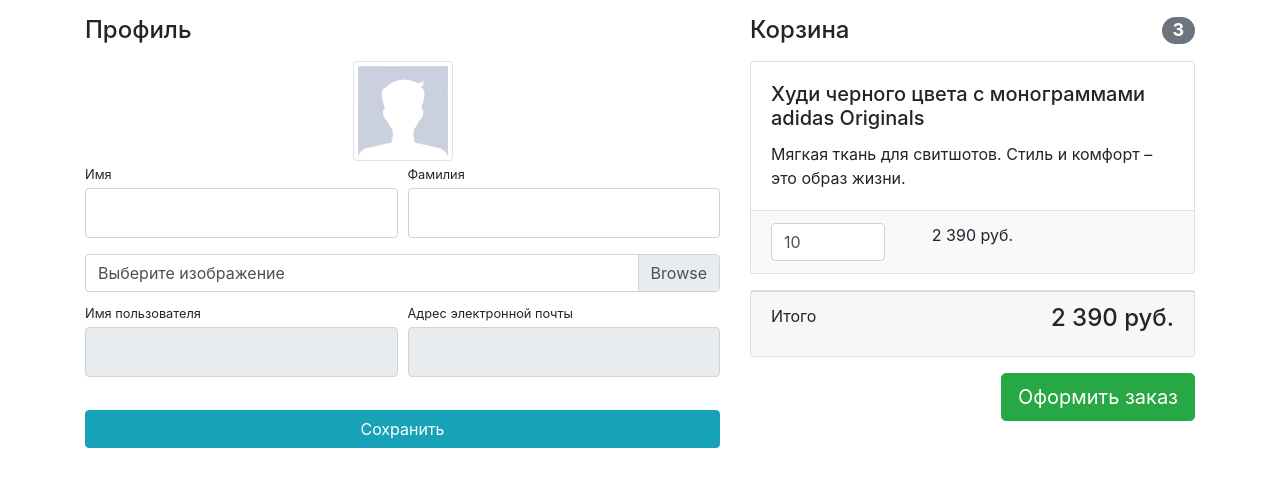
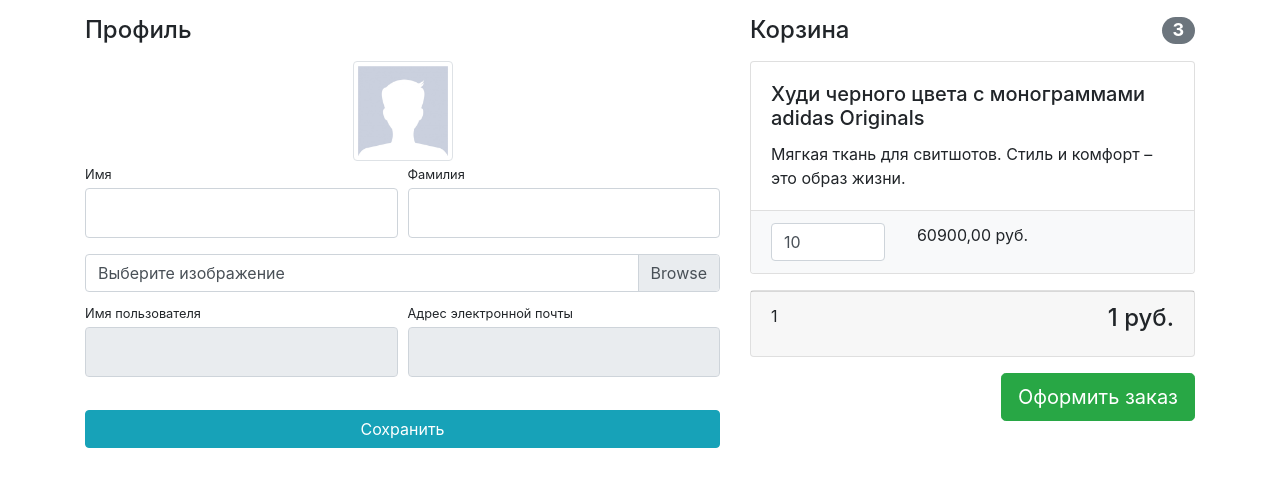
Before and after one commit to ArtSEfimov/django_practical_work, a Django app: template shop/shop_project/users/templates/users/profile.html in a window 1280 px wide. Shown: the part 56-543 px from the top of the page. Run offline with Django 5.2, Linux system fonts and the light colour scheme; data comes from the database, SQL or seed files in the repository; tables that the repository leaves empty hold one stand-in row (values such as "Sample post"); the template is opened without the code that fills it: values that come from a table or form of the project are taken from there, most other values are stand-ins (such as "Sample title", 1, 10 or a date in 2020); parts of the project's set-up code (start-up, migrations or seed data) failed here and were passed over; some libraries are stand-ins or nearby versions.

Commit message:
basket_mathods

```diff
--- a/shop/shop_project/products/models.py
+++ b/shop/shop_project/products/models.py
@@ -25,11 +25,24 @@ class Product(models.Model):
         return f'Продукт: {self.name} | Категория: {self.category.name}'
 
 
+class BasketQuerySet(models.QuerySet):
+    def total_sum(self):
+        return sum([basket.sum() for basket in self])
+
+    def total_quantity(self):
+        return sum([basket.quantity for basket in self])
+
+
 class Basket(models.Model):
     user = models.ForeignKey(to=User, on_delete=models.CASCADE)
     product = models.OneToOneField(to=Product, on_delete=models.CASCADE)
     quantity = models.PositiveSmallIntegerField(default=0)
     created_timestamp = models.DateTimeField(auto_now_add=True)
 
+    objects = BasketQuerySet.as_manager()
+
     def __str__(self):
         return f'Корзина пользователя {self.user.username} | товар {self.product.name}'
+
+    def sum(self):
+        return self.product.price * self.quantity
--- a/shop/shop_project/products/templates/products/baskets.html
+++ b/shop/shop_project/products/templates/products/baskets.html
@@ -16,7 +16,7 @@
                     <input name="basketID" type="number" class="form-control"
                            value="{{ basket.quantity }}" min="0">
                 </div>
-                <div class="col-lg-4">2 390 руб.</div>
+                <div class="col-lg-4">{{ basket.sum }} руб.</div>
                 <div class="col-lg-4">
                     <a href="{% url 'products:basket_remove' basket.id %}">
                         <i class="fas fa-trash"></i>
@@ -30,8 +30,8 @@
 
 <div class="card mb-3">
     <div class="card-footer">
-        <p class="float-left">Итого</p>
-        <h4 class="float-right">2 390 руб.</h4>
+        <p class="float-left">{{ total_quantity }}</p>
+        <h4 class="float-right">{{ total_sum }} руб.</h4>
     </div>
 </div>
 <a class="btn btn-success btn-lg float-right" href="../orders/order-create.html">
--- a/shop/shop_project/users/views.py
+++ b/shop/shop_project/users/views.py
@@ -50,10 +50,14 @@ def profile(request):
             return HttpResponseRedirect(reverse('users:profile'))
     else:
         form = UserProfileForm(instance=request.user)
+
+    baskets = Basket.objects.filter(user=request.user)
+
     context = {
         'title': 'Store - Профиль',
         'form': form,
-        'baskets': Basket.objects.filter(user=request.user)
+        'baskets': baskets,
+
     }
     return render(request, 'users/profile.html', context)
 
```
Also changed, not shown: shop/shop_project/products/views.py (line endings or trailing spaces), 1 other file.
